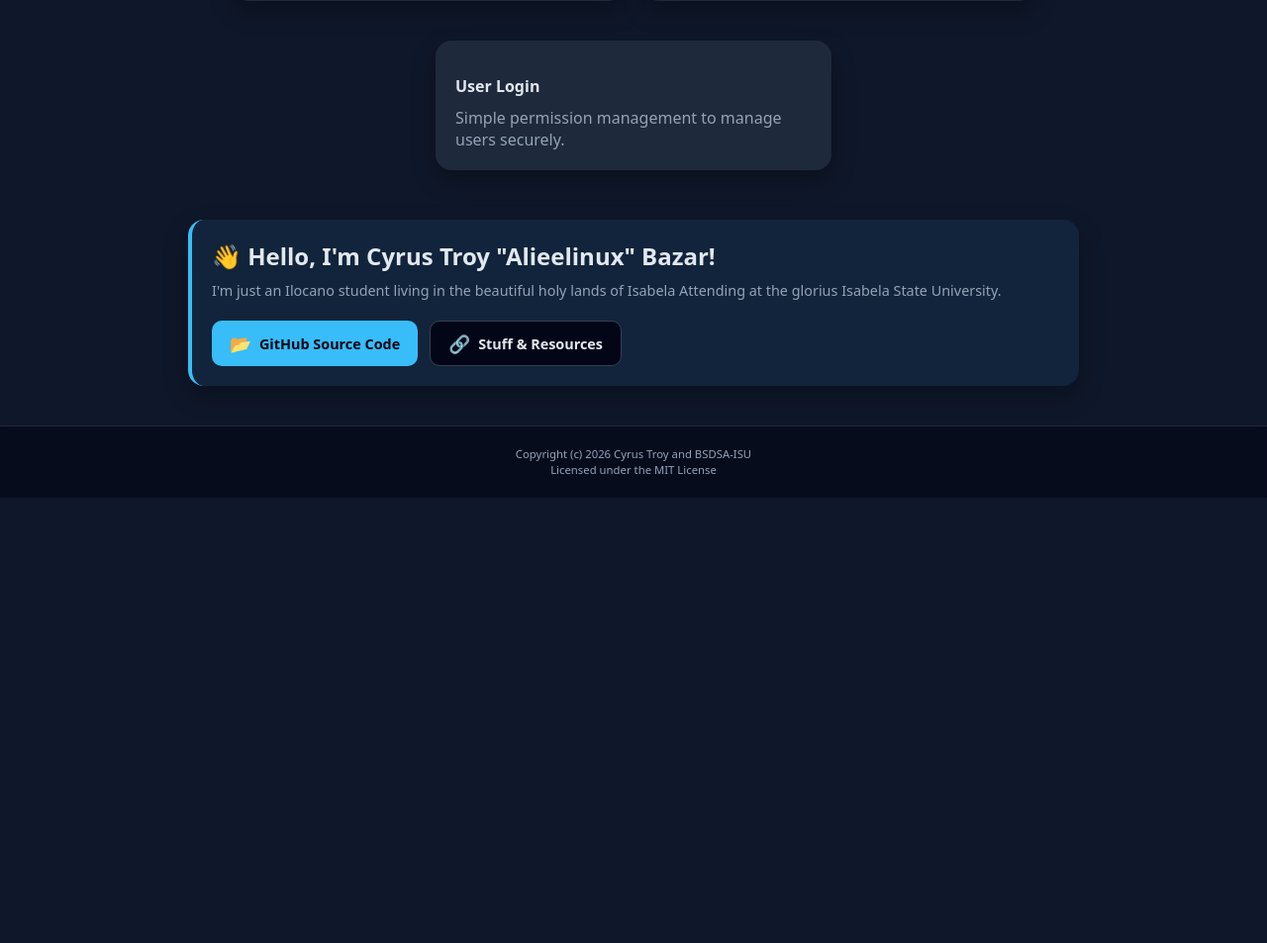
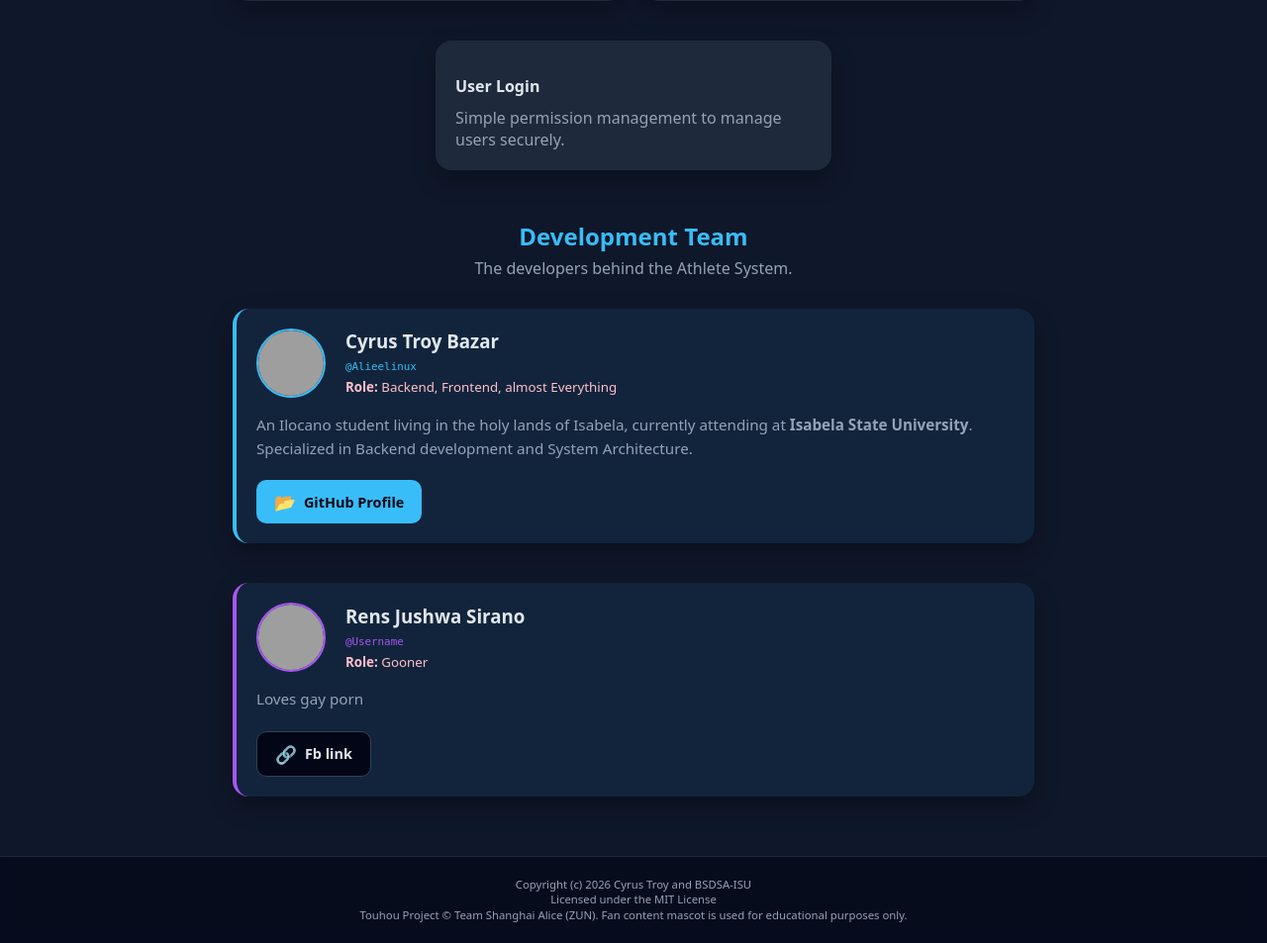
Before and after one commit to BSDSA-ISU/InormationManagement-project, a Flask app: page / in a window 1280 px wide. Shown: the part 872-1825 px from the top of the page at 99% size. Before the commit the page ends 1375 px from the top, so only its background shows below. Run offline with Flask 3, Linux system fonts and the light colour scheme; grey boxes are pictures that could not be loaded.

Commit message:
big Mass edit edit.html: Better button for save and better error message athlete.html: removed github option in navbar login.html: Added better error message index.html:added 2 members info

```diff
--- a/templates/athlete.html
+++ b/templates/athlete.html
@@ -19,7 +19,6 @@
         </div>
 
         <nav>
-            <a target="_blank" href="https://github.com/BSDSA-ISU/InormationManagement-project">GitHub</a>
             <a href="/">Home</a>
         </nav>
     </div>
--- a/templates/index.html
+++ b/templates/index.html
@@ -42,7 +42,7 @@
 <main class="container">
 
     <section class="hero">
-        <h1>Welcome to the Athlete System</h1>
+        <h1 id="home">Welcome to the Athlete System</h1>
         <p>Track. Improve. Dominate.</p>
 
         <img class="mascot kaguya Houraisan" src="/static/Kaguya.gif">
@@ -98,20 +98,63 @@
         </div>
     </section>
 
-    <section class="card instruction-box">
-        <h2>👋 Hello, I'm Cyrus Troy "Alieelinux" Bazar!</h2>
-        <p>
-            I'm just an Ilocano student living in the beautiful holy lands of Isabela
-            Attending at the glorius Isabela State University.
-        </p>
+    <section class="container">
+        <div class="hero">
+            <h2 id="members" style="color: var(--accent);">Development Team</h2>
+            <p>The developers behind the Athlete System.</p>
+        </div>
 
-        <div class="link-group">
-            <a target="_blank" href="https://github.com/BSDSA-ISU/InormationManagement-project" class="project-btn">
-                <span>📂</span> GitHub Source Code
-            </a>
-            <a href="#" class="project-btn secondary">
-                <span>🔗</span> Stuff & Resources
-            </a>
+        <div style="display: flex; flex-wrap: wrap; justify-content: center; gap: 20px;">
+
+            <div class="card instruction-box" style="flex: 1 1 400px;">
+                <div style="display: flex; align-items: center; gap: 20px; margin-bottom: 15px;">
+                    <img src="https://avatars.githubusercontent.com/u/87587848?s=400&u=c30b1f877a0df7a769a58b718358426aad84e39e&v=4"
+                         alt="Alieelinux"
+                         style="width: 70px; height: 70px; border-radius: 50%; border: 2px solid var(--accent); object-fit: cover;">
+
+                    <div>
+                        <h3 style="margin: 0;">Cyrus Troy Bazar</h3>
+                        <small style="color: var(--accent); font-family: monospace;">@Alieelinux</small> <br>
+                        <small style="color: pink; font: monospace;"><strong>Role:</strong> Backend, Frontend, almost Everything</small>
+                    </div>
+                </div>
+
+                <p style="font-size: 0.95rem; line-height: 1.6;">
+                    An Ilocano student living in the holy lands of Isabela, currently attending at
+                    <strong>Isabela State University</strong>. Specialized in Backend development and System Architecture.
+                </p>
+
+                <div class="link-group">
+                    <a target="_blank" href="https://github.com/Alieelinux" class="project-btn">
+                        <span>📂</span> GitHub Profile
+                    </a>
+                </div>
+            </div>
+
+            <div class="card instruction-box" style="flex: 1 1 400px; border-left-color: #a855f7;">
+                <div style="display: flex; align-items: center; gap: 20px; margin-bottom: 15px;">
+                    <img src="https://scontent.fcrk4-1.fna.fbcdn.net/v/t39.30808-1/537133426_2155770961597797_6908725213233769874_n.jpg?stp=dst-jpg_s200x200_tt6&_nc_cat=111&ccb=1-7&_nc_sid=e99d92&_nc_eui2=AeEpVvZNKsYx8ffJtisQ1NCAXVF8R8_MIgRdUXxHz8wiBJAizUIWNERtVv0p4hEpM0iKnYkQmmi_d1zkrklc73Lg&_nc_ohc=wxFOvAwYhucQ7kNvwHzeOaS&_nc_oc=AdqQ3BcGigQbe7VUmKTrXbf7wbOavJ_Udfzk3ZONWXz9NqWkwerWN4Kryf_4JSUKy4g&_nc_zt=24&_nc_ht=scontent.fcrk4-1.fna&_nc_gid=YarlJoBuMKDoqX16s7SZ5g&_nc_ss=7b2a8&oh=00_Af3anBddkNcKO0HFoI1CT3tLlSS8SmkXyMbRxldlsUeeQQ&oe=69F27B35"
+                         alt="Member Name"
+                         style="width: 70px; height: 70px; border-radius: 50%; border: 2px solid #a855f7; object-fit: cover;">
+
+                    <div>
+                        <h3 style="margin: 0;">Rens Jushwa Sirano</h3>
+                        <small style="color: #a855f7; font-family: monospace;">@Username</small> <br>
+                        <small style="color: pink; font: monospace;"><strong>Role:</strong> Gooner</small>
+                    </div>
+                </div>
+
+                <p style="font-size: 0.95rem; line-height: 1.6;">
+                    Loves gay porn
+                </p>
+
+                <div class="link-group">
+                    <a href="#" class="project-btn secondary">
+                        <span>🔗</span> Fb link
+                    </a>
+                </div>
+            </div>
+
         </div>
     </section>
 
@@ -122,10 +165,7 @@
         Copyright (c) 2026 Cyrus Troy and BSDSA-ISU <br>
         Licensed under the MIT License
         <br>
-<!--        <br>
-
         Touhou Project © Team Shanghai Alice (ZUN). Fan content mascot is used for educational purposes only.
-        -->
     </small>
 </footer>
 
```
Also changed, not shown: templates/edit.html (+3 -5 lines), templates/login.html (+8 -0 lines).
